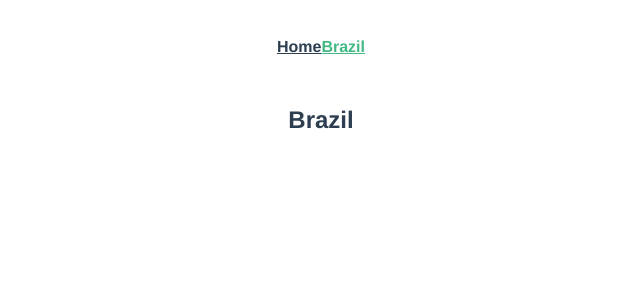
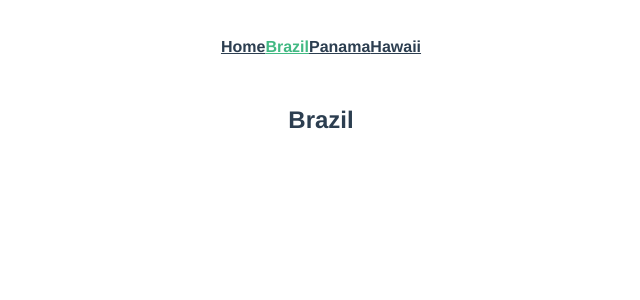
Before and after one commit to ilexwg/vue-travel-app, a Vue app: page /#/brazil in a window 1280 px wide. Shown: the top 300 px of the page, without its empty margins (319-959 px from the left). Built offline with nearby package versions, Linux system fonts and the light colour scheme.

Commit message:
Add Panama & Hawaii page

```diff
--- a/src/App.vue
+++ b/src/App.vue
@@ -3,6 +3,8 @@
     <div id="nav">
       <router-link to="/">Home</router-link>
       <router-link to="/brazil">Brazil</router-link>
+      <router-link to="/panama">Panama</router-link>
+      <router-link to="/hawaii">Hawaii</router-link>
     </div>
     <router-view/>
   </div>
--- a/src/router/index.js
+++ b/src/router/index.js
@@ -2,6 +2,8 @@ import Vue from 'vue'
 import VueRouter from 'vue-router'
 import Home from '../views/Home.vue'
 import Brazil from '@/views/Brazil.vue'
+import Panama from '@/views/Panama.vue'
+import Hawaii from '@/views/Hawaii.vue'
 
 Vue.use(VueRouter)
 
@@ -15,6 +17,16 @@ const routes = [
     path: '/brazil',
     name: 'brazil',
     component: Brazil
+  },
+  {
+    path: '/panama',
+    name: 'panama',
+    component: Panama
+  },
+  {
+    path: '/hawaii',
+    name: 'hawaii',
+    component: Hawaii
   }
 ]
 
--- /dev/null
+++ b/src/views/Hawaii.vue
@@ -0,0 +1,16 @@
+<template>
+  <div>
+    <h2>
+      Hawaii
+    </h2>
+  </div>
+</template>
+
+<script>
+export default {
+  name: 'Hawaii'
+};
+</script>
+
+<style scoped>
+</style>
--- /dev/null
+++ b/src/views/Panama.vue
@@ -0,0 +1,14 @@
+<template>
+  <div>
+    <h2>Panama</h2>
+  </div>
+</template>
+
+<script>
+export default {
+  name: 'Panama'
+};
+</script>
+
+<style scoped>
+</style>
```
